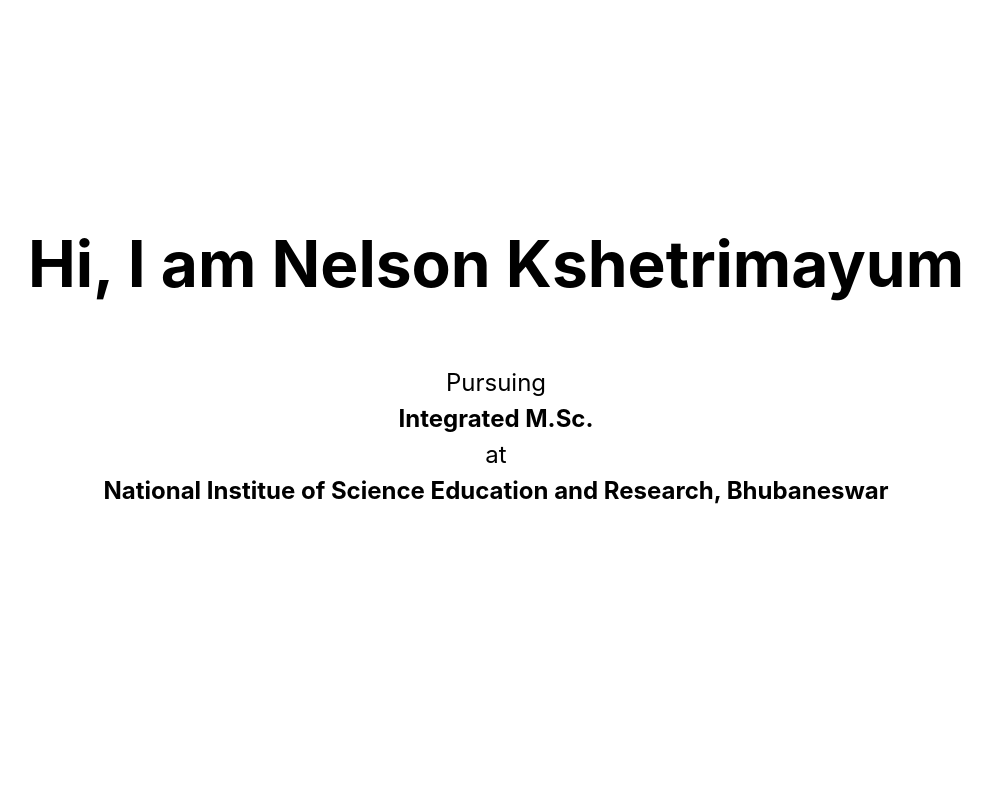
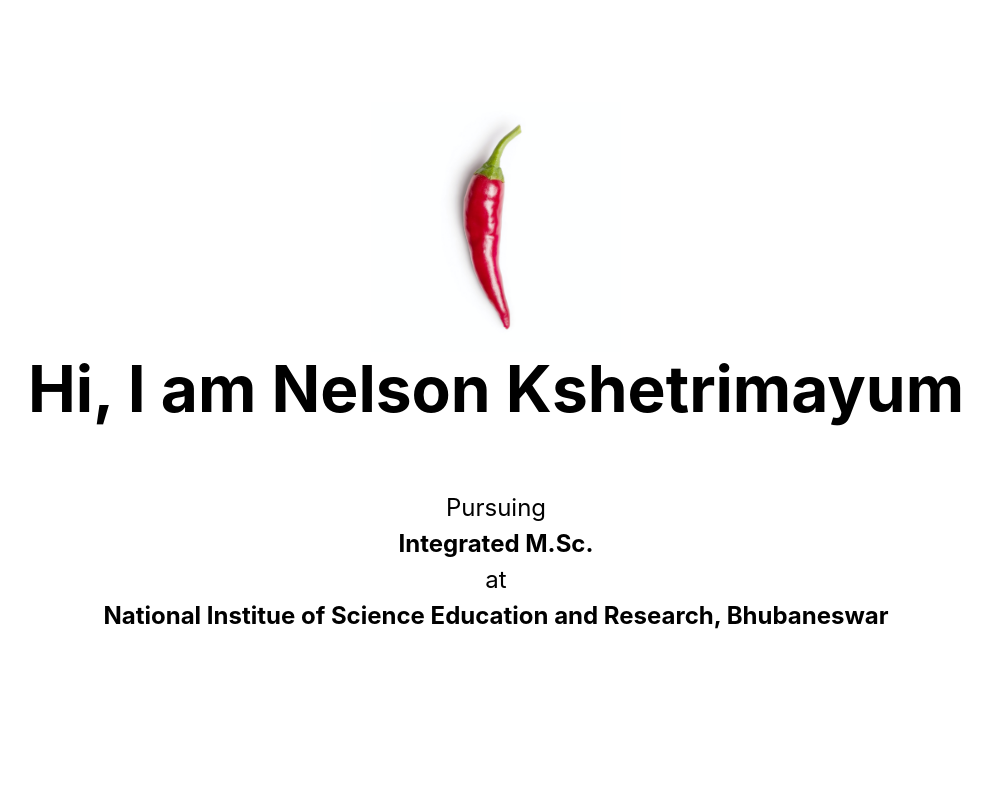
Before and after one commit to nelson-ksh/personal-website, a Next.js app: page / in a window 1280 px wide. Shown: the top 800 px of the page, without its empty margins (144-1136 px from the left). Built offline with nearby package versions, Linux system fonts and the light colour scheme.

Commit message:
test image

```diff
--- a/components/HomePage.js
+++ b/components/HomePage.js
@@ -3,6 +3,7 @@
 import styles from '../styles/Home.module.css'
 import Contact from './Contact'
 import Interests from './Interests'
+import chilli from "../chilli.jpg"
 
 export default function HomePage () {
     return (
@@ -14,12 +15,13 @@
             </Head>
 
             <main className={styles.main}>
+                <Image src={chilli} alt="chilli" width={250} height={250} />
                 <h1 className={styles.title}>
-                Hi, I am Nelson Kshetrimayum
+                    Hi, I am Nelson Kshetrimayum
                 </h1>
 
                 <p className={styles.description}>
-                Pursuing<br/> <b>Integrated M.Sc.</b><br/> at<br/> <b>National Institue of Science Education and Research, Bhubaneswar</b>
+                    Pursuing<br/> <b>Integrated M.Sc.</b><br/> at<br/> <b>National Institue of Science Education and Research, Bhubaneswar</b>
                 </p>
 
             </main>
--- a/package.json
+++ b/package.json
@@ -9,6 +9,7 @@
     "lint": "next lint"
   },
   "dependencies": {
+    "bootstrap": "5.2.0",
     "next": "12.2.5",
     "react": "18.2.0",
     "react-dom": "18.2.0"
```
Also changed, not shown: chilli.jpg (added), components/Interests.js (indentation only), 1 other file (tests, documents, lock files or other folders).
